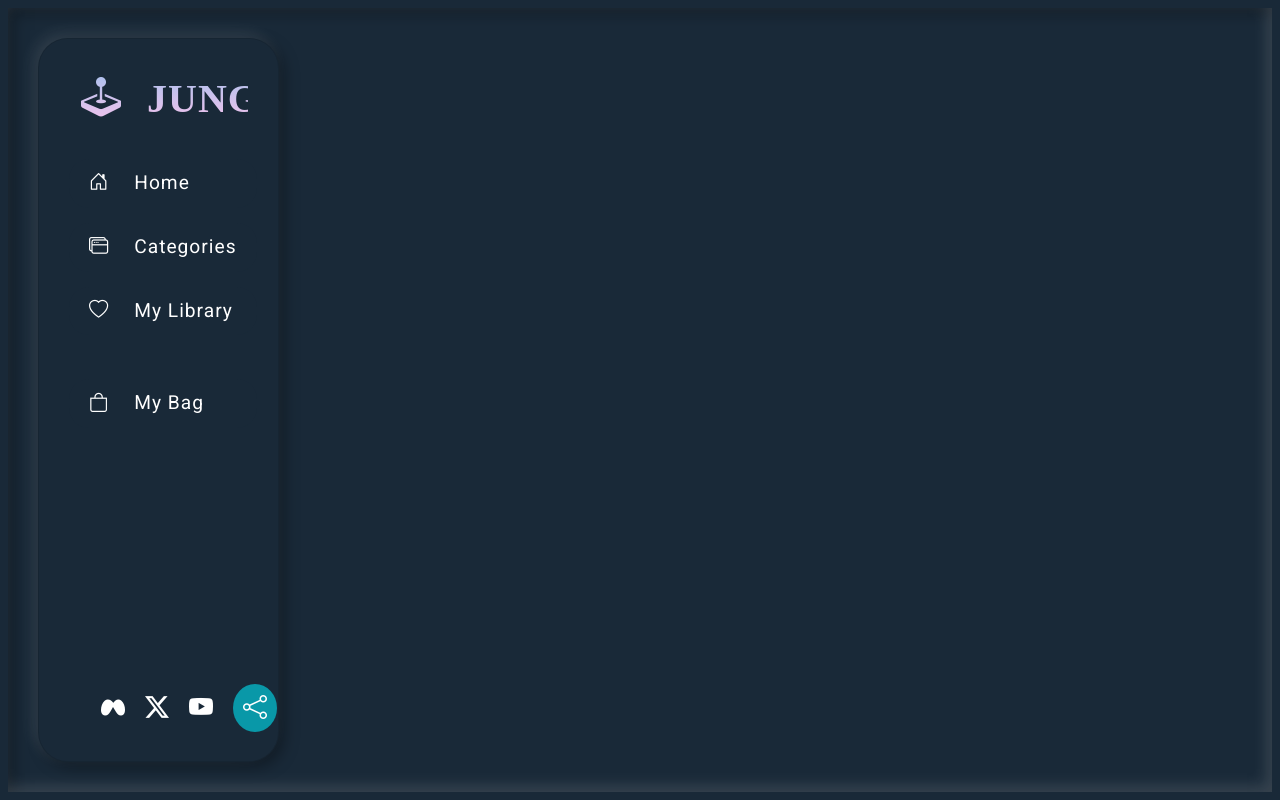
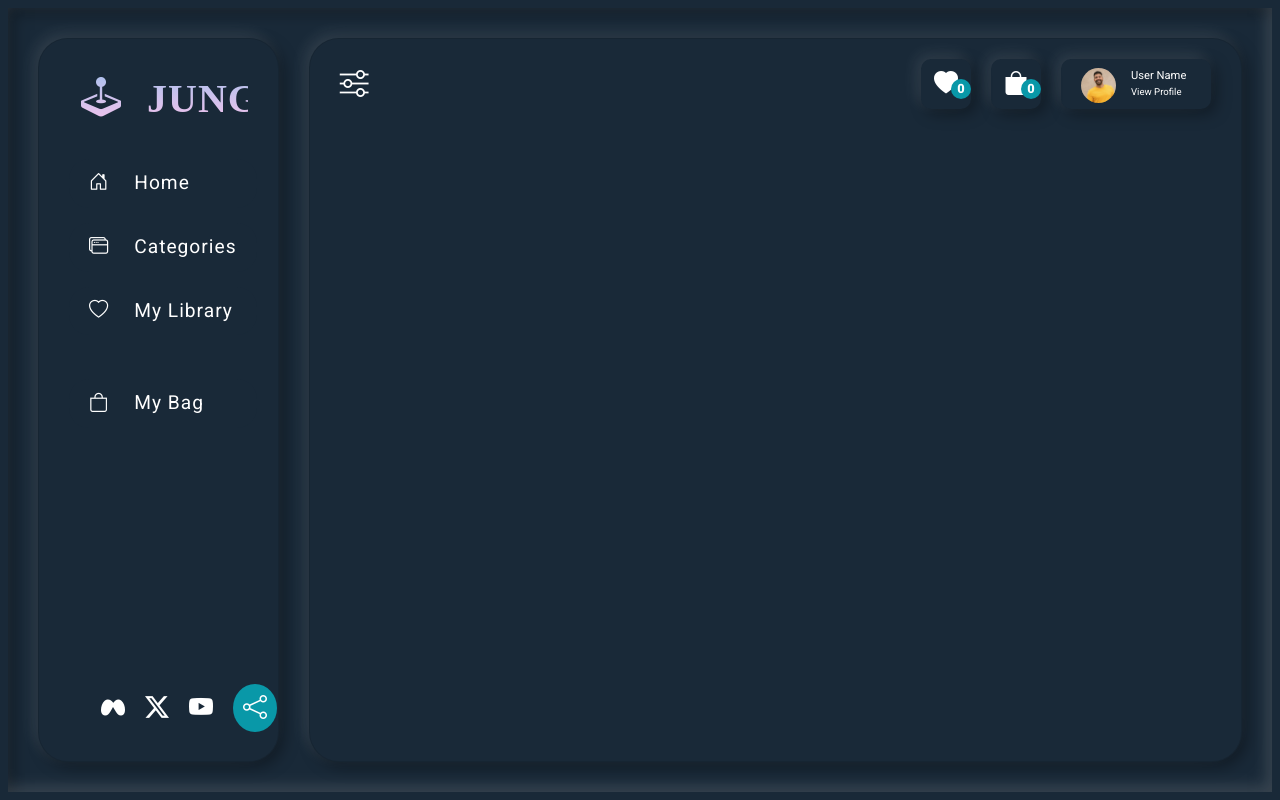
Before and after one commit to faizalmsdev/JoystickJungle, a React (Create React App) app: page / in a window 1280 px wide. Built offline with nearby package versions, Linux system fonts and the light colour scheme; a web font is replaced by a local one.

Commit message:
Header Section Completed

```diff
--- a/src/App.js
+++ b/src/App.js
@@ -3,7 +3,7 @@
 import 'bootstrap-icons/font/bootstrap-icons.css';
 
 import './App.css';
-import Main from './pages/Main';
+import Main from './pages/Main/Main';
 
 function App() {
   return (
--- a/src/components/SideMenu/SideMenu.jsx
+++ b/src/components/SideMenu/SideMenu.jsx
@@ -5,10 +5,10 @@
     import socialListData from '../../data/socialListData';
     import SocialListitem from '../SocialListitem';
 
-    function SideMenu() {
+    function SideMenu({active}) {
         const[navData,setNavData] = useState(navListData);
     return (
-        <div className='sideMenu'>
+        <div className={`sideMenu ${active ? 'active' : undefined}`}>
             {/* Logo  */}
             <a href="#" className='logo'>
                 <i className="bi bi-joystick"></i>
--- a/src/components/SideMenu/sideMenu.css
+++ b/src/components/SideMenu/sideMenu.css
@@ -93,3 +93,26 @@
 .sideMenu .social li .share:hover{
     background: var(--primary);
 }
+
+.sideMenu.active{
+    width: 7%;
+    transition: 1s;
+    overflow: hidden;
+    align-items: center;
+}
+
+.sideMenu.active .brand,
+.sideMenu.active .navName {
+    display: none;
+}
+
+.sideMenu.active .nav li a {
+    font-size: 1.8em;
+}
+
+.sideMenu.active .social{
+    padding: 0;
+    flex-direction: column;
+    justify-content: center;
+    align-items:center ;
+}
--- /dev/null
+++ b/src/pages/Header/Header.jsx
@@ -0,0 +1,32 @@
+    import React from 'react';
+    import './header.css';
+    import userImg from "../../assets/images/user.jpg";
+
+    function Header({toggleActive}) {
+    return (
+        <header>
+            <a href="#" className="menu" onClick={toggleActive}>
+                <i className="bi bi-sliders"></i>
+            </a>
+            <div className="userItems">
+                <a href="#" className="icon">
+                    <i className="bi bi-heart-fill"></i>
+                    <span className="like">0</span>
+                </a>
+                <a href="#" className="icon">
+                    <i className="bi bi-bag-fill"></i>
+                    <span className="bag">0</span>
+                </a>
+                <div className="avatar">
+                    <a href="#"><img src={userImg} alt="User Image" /></a>
+                    <div className="user">
+                        <span>User Name</span>
+                        <a href="#">View Profile</a>
+                    </div>
+                </div>
+            </div>
+        </header>
+    )
+    }
+
+    export default Header
--- /dev/null
+++ b/src/pages/Header/header.css
@@ -0,0 +1,94 @@
+header{
+    position: absolute;
+    top: 0;
+    left: 0;
+    width: 100%;
+    display: flex;
+    justify-content: space-between;
+    align-items: center;
+    padding: 20px 30px;
+    z-index: 1000 !important;
+    background: transparent;
+}
+
+.menu{
+    font-size: 1.8rem;
+    color: #ffffff;
+}
+
+.userItems{
+    display: inline-flex;
+    align-items: center;
+    gap: 20px;
+}
+
+.userItems .icon{
+    position: relative;
+    color: #ffffff;
+    font-size: 1.5rem;
+    width: 50px;
+    height: 50px;
+    border-radius: 10px;
+    box-shadow: -5px -5px 15px rgba(255,255,255,0.1),
+        5px 5px 15px rgba(0,0,0,0.35);
+    display: flex;
+    justify-content: center;
+    align-items: center;
+    text-decoration: none;
+}
+
+.userItems .icon .like,
+.userItems .icon .bag {
+    position: absolute;
+    right: 0;
+    bottom: 10px;
+    font-size: 0.8rem;
+    font-weight: 800;
+    height: 20px;
+    width: 20px;
+    padding: 3px;
+    color: #ffffff;
+    background: var(--second);
+    border-radius: 50%;
+    display: flex;
+    justify-content: center;
+    align-items: center;
+}
+
+.userItems .avatar{
+    width: 150px;
+    height: 50px;
+    padding: 10px 20px;
+    display: flex;
+    align-items: center;
+    gap: 15px;
+    border-radius: 10px;
+    box-shadow: -5px -5px 15px rgba(255,255,255,0.1),
+        5px 5px 15px rgba(0,0,0,0.35);
+}
+
+.userItems .avatar img{
+    width: 35px;
+    height: 35px;
+    border-radius: 50%;
+}
+
+.userItems .avatar a {
+    color: #ffffff;
+    font-size: 1.8rem;
+}
+
+.userItems .avatar .user {
+    display: flex;
+    flex-direction: column;
+}
+
+.userItems .avatar .user span{
+    color: #ffffff;
+    font-size: 0.7rem;
+}
+
+.userItems .avatar .user a {
+    text-decoration: none;
+    font-size: 0.6rem;
+}
--- a/src/pages/Main.jsx
+++ /dev/null
@@ -1,12 +0,0 @@
-    import React from 'react';
-    import "./main.css";
-import SideMenu from '../components/SideMenu/SideMenu';
-    function Main() {
-    return (
-        <main>
-            <SideMenu />
-        </main>
-    )
-    }
-
-    export default Main
--- /dev/null
+++ b/src/pages/Main/Main.jsx
@@ -0,0 +1,22 @@
+    import React, { useState } from 'react';
+    import "./main.css";
+    import SideMenu from '../../components/SideMenu/SideMenu';
+    import Header from '../Header/Header';
+    function Main() {
+        const[active,setActive] = useState(false);
+
+        const handleToggleActive =()=>{
+            setActive(!active);
+        };
+
+    return (
+        <main>
+            <SideMenu active={active}/>
+            <div className={`banner ${active ? 'active' : undefined}`}>
+                <Header toggleActive={handleToggleActive}/>
+            </div>
+        </main>
+    )
+    }
+
+    export default Main
--- a/src/pages/main.css
+++ b/src/pages/Main/main.css
@@ -18,3 +18,21 @@
     overflow: hidden;
     transition: 0.5s;
 }
+
+.banner {
+    position: relative;
+    width: 80%;
+    height: 100%;
+    border-radius: 30px;
+    border: 1px solid rgba(0,0,0,0.1);
+    background: var(--bgColor);
+    box-shadow: -5px -5px 15px rgba(255,255,255,0.1),
+        5px 5px 15px rgba(0, 0, 0, 0.35);
+    transition: 1s;
+}
+
+.banner.active{
+    position: relative;
+    width: 93%;
+    transition: 1s;
+}
```
Also changed, not shown: src/assets/images/user.jpg (renamed from src/assets/user.jpg).
